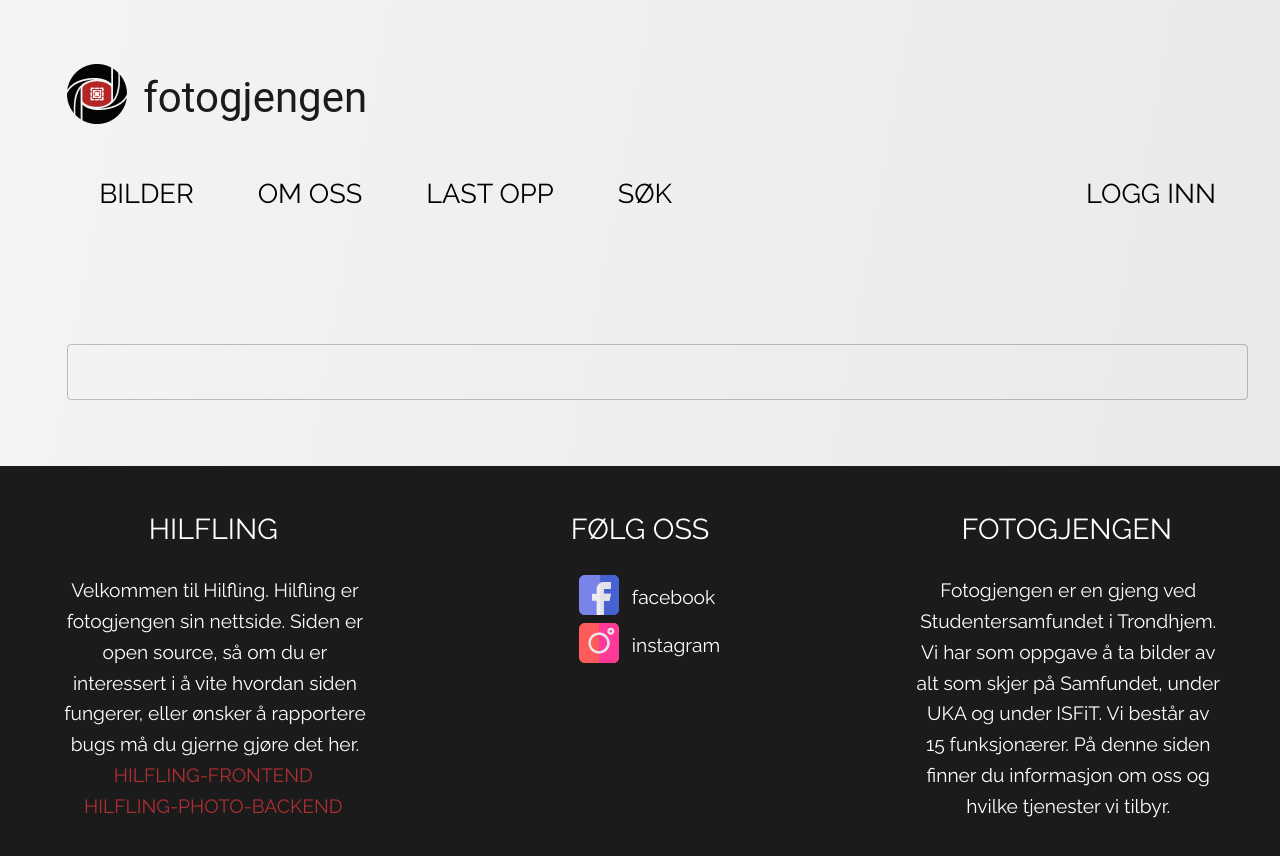
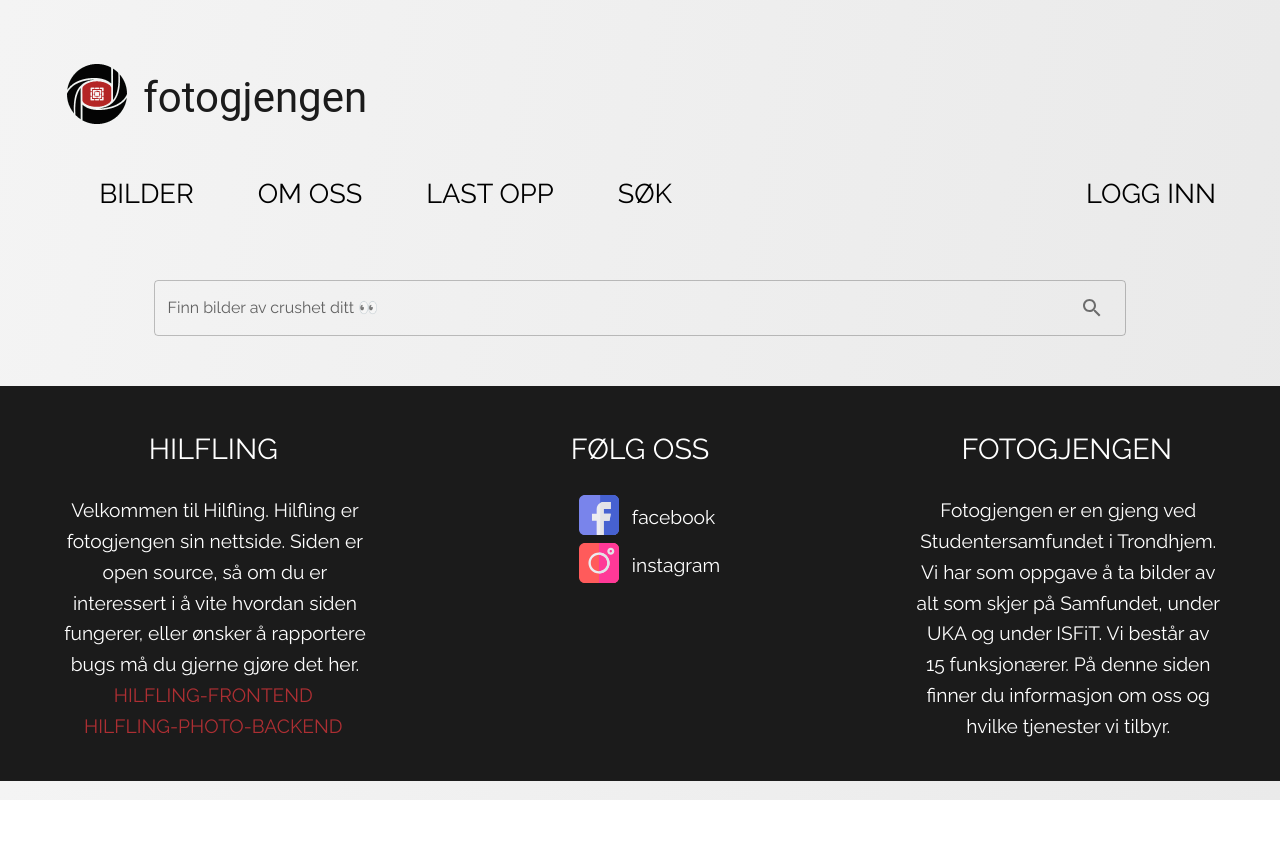
Before and after one commit to Fotogjengen/hilfling-frontend-extern, a React (Create React App) app: page /search in a window 1280 px wide. Shown: the top 856 px of the page. After the commit the page ends 800 px from the top, so only its background shows below. Built offline with nearby package versions, Linux system fonts and the light colour scheme.

Commit message:
Add searchbar

```diff
--- a/src/components/searchPage/Search.module.css
+++ b/src/components/searchPage/Search.module.css
@@ -1,5 +1,4 @@
 .header {
-  padding-top: 4rem;
-  padding-bottom: 1rem;
-  padding-left: 2.2rem;
+  width: 80%;
+  margin: auto;
 }
--- a/src/components/searchPage/Search.tsx
+++ b/src/components/searchPage/Search.tsx
@@ -1,9 +1,10 @@
-import React, { FC, useState } from "react";
+import React, { FC, useMemo, useState } from "react";
 import styles from "./Search.module.css";
 import { GuiHeader, GuiHeaderLink } from "../../gui-components";
 import { Link } from "react-router-dom";
 import { Grid, Icon, IconButton, Input, InputAdornment, InputLabel, OutlinedInput, TextField } from "@mui/material";
 import { VisibilityOff } from "@mui/icons-material";
+import SearchIcon from '@mui/icons-material/Search';
 
 // interface Props {
 //   login: () => void;
@@ -19,13 +20,29 @@ const Search = () => {
     setSearch(event.target.value);
   }
 
+  const placeholders = ["Søk etter gårsdagens konsertopplevelse 🤘",
+   "Finn bilder av deg selv i stigende promille 🍻",
+   "Søk etter gamle minner...",
+   "Søk etter fotogjengens beste bilder 📸",
+   "Finn bilder av crushet ditt 👀"];
+
+  const random = Math.floor(Math.random() * placeholders.length);
+
+  const placeholder = placeholders[random];
+
   return (
     <div className={styles.header}>
       <Grid>
         <div>
-          <TextField fullWidth variant="outlined" onChange={handleChange} >
-            <Icon color="primary">add_circle</Icon>
-          </TextField>
+          <TextField label={placeholder} fullWidth variant="outlined" onChange={handleChange} InputProps={{
+            endAdornment: (
+              <InputAdornment position="end">
+                <IconButton>
+                  <SearchIcon />
+                </IconButton>
+              </InputAdornment>
+            )
+          }}/>
         </div>
       </Grid>
     </div>
```
